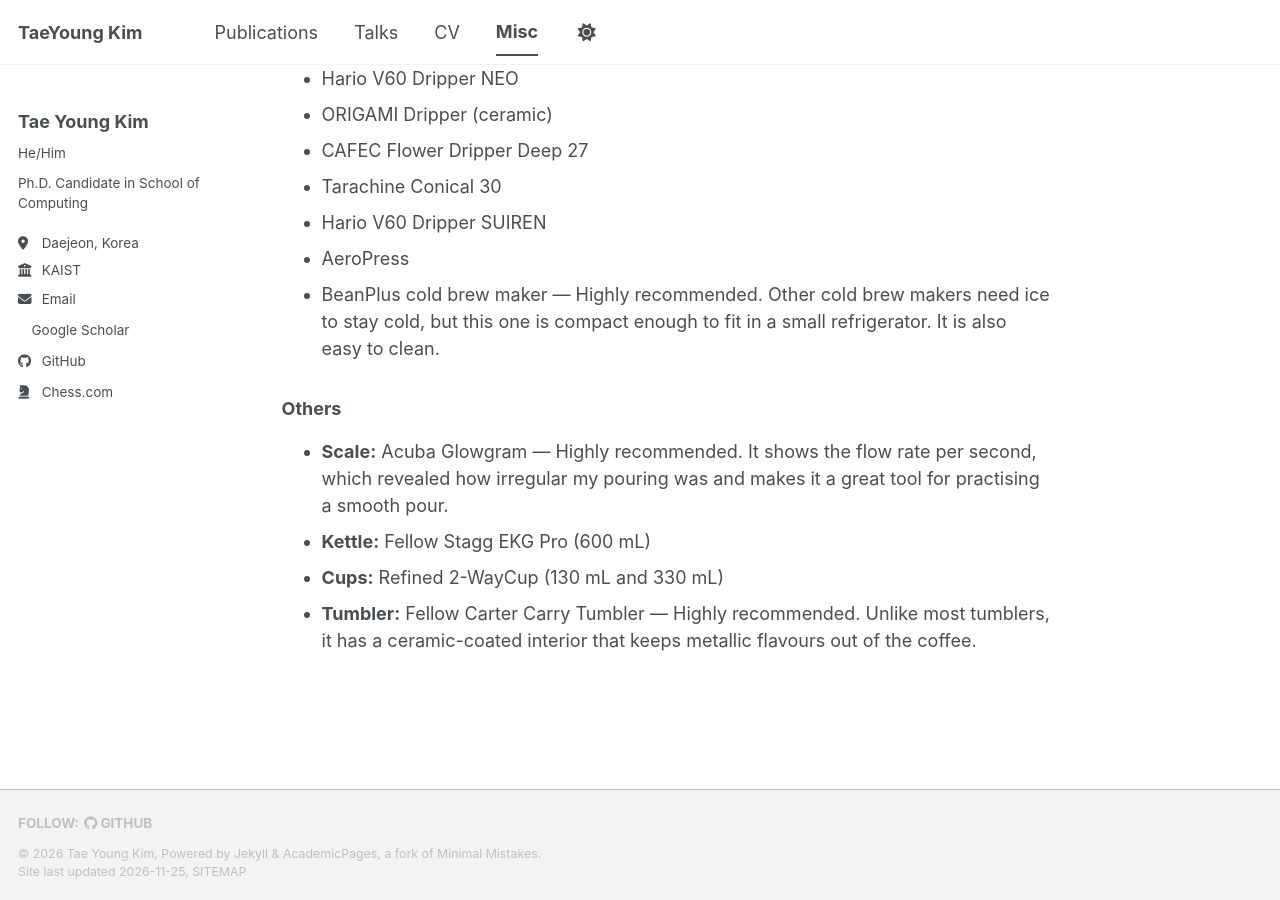
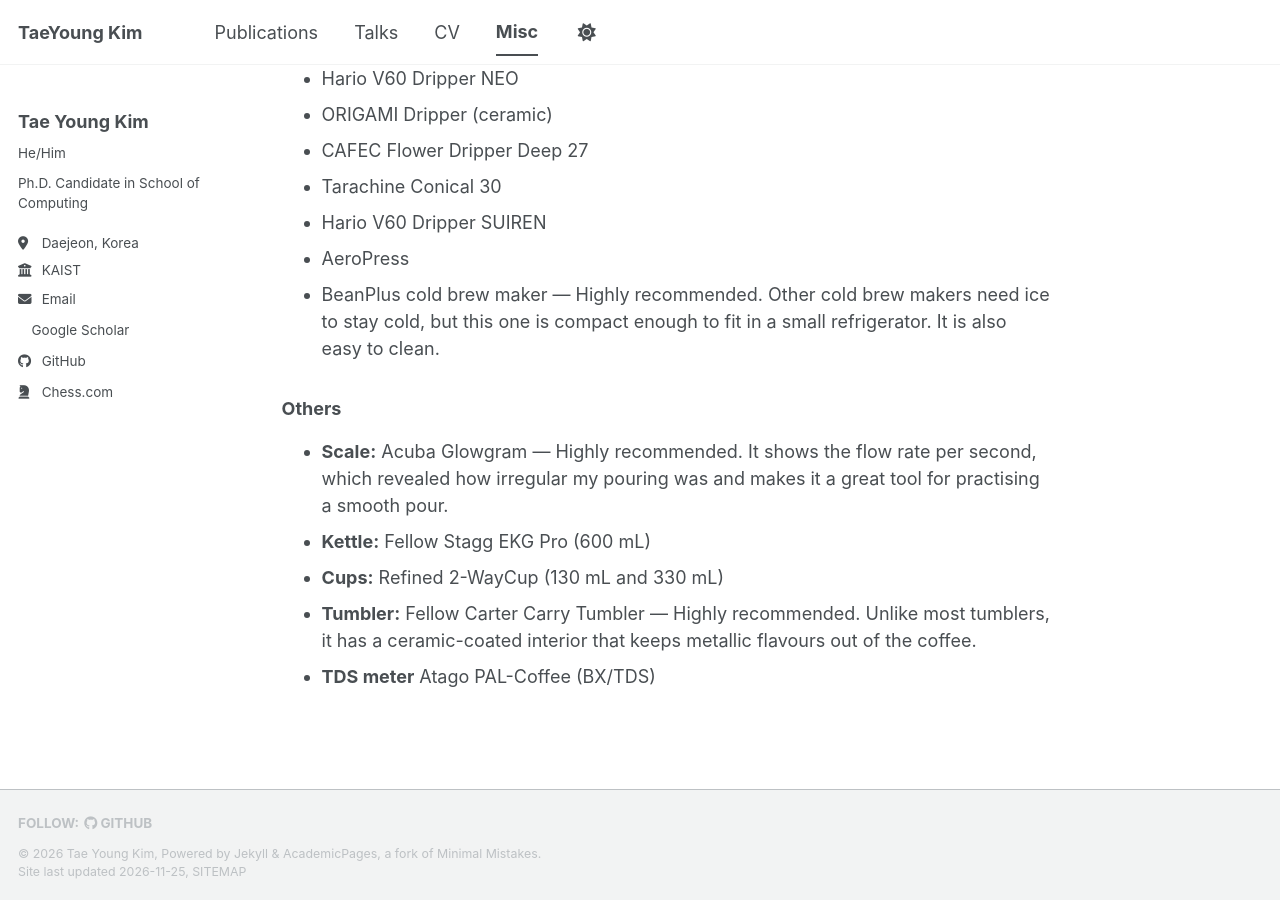
Before and after one commit to mekty2012/mekty2012.github.io, a Jekyll site: the page built from _pages/misc.md, in a window 1280 px wide and 900 px high, scrolled down 2517 px. Built offline with Jekyll 4.4.1, drawn with Linux system fonts in a browser that asks for light colours; a style sheet for code colours, icons or effects is not loaded.

Commit message:
Update misc.md

```diff
--- a/_pages/misc.md
+++ b/_pages/misc.md
@@ -77,3 +77,4 @@ I don't usually prefer highly fermented coffees like this one, but Sudan Rume ex
 - **Kettle:** Fellow Stagg EKG Pro (600 mL)
 - **Cups:** Refined 2-WayCup (130 mL and 330 mL)
 - **Tumbler:** Fellow Carter Carry Tumbler --- Highly recommended. Unlike most tumblers, it has a ceramic-coated interior that keeps metallic flavours out of the coffee.
+- **TDS meter** Atago PAL-Coffee (BX/TDS)
```
